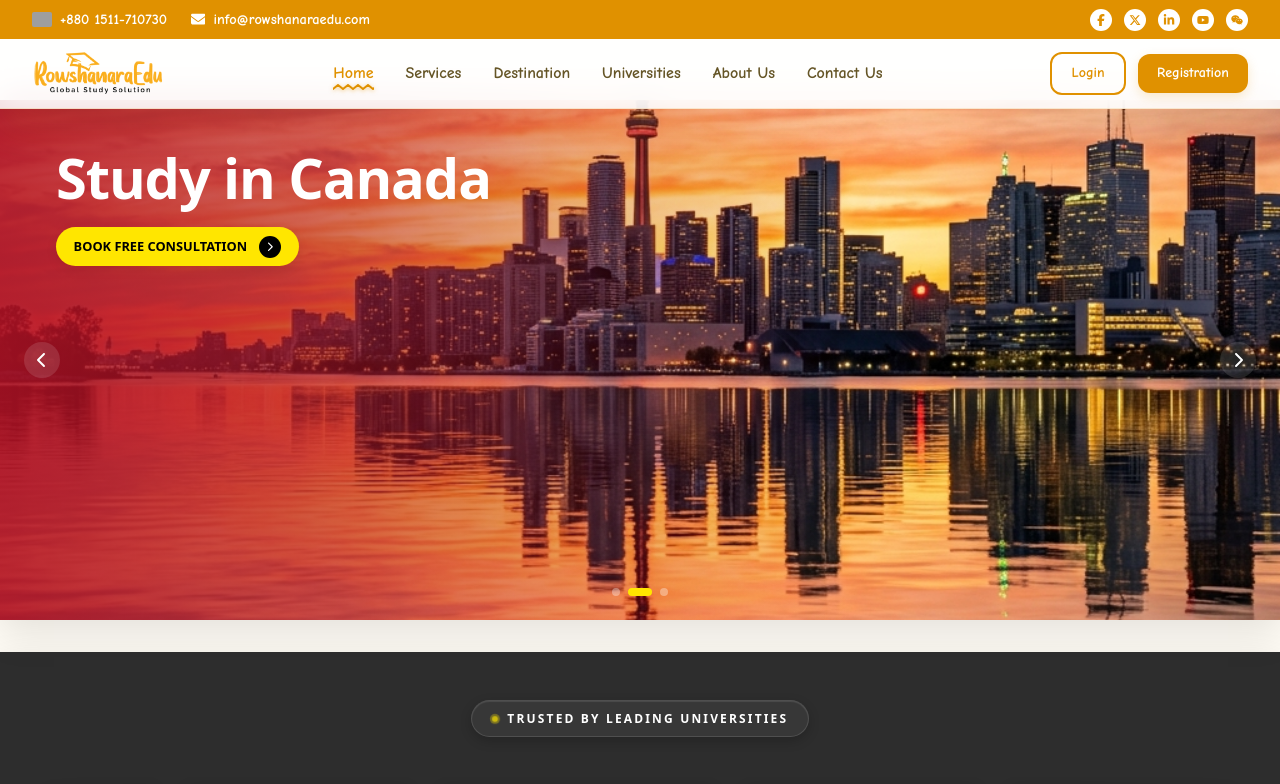
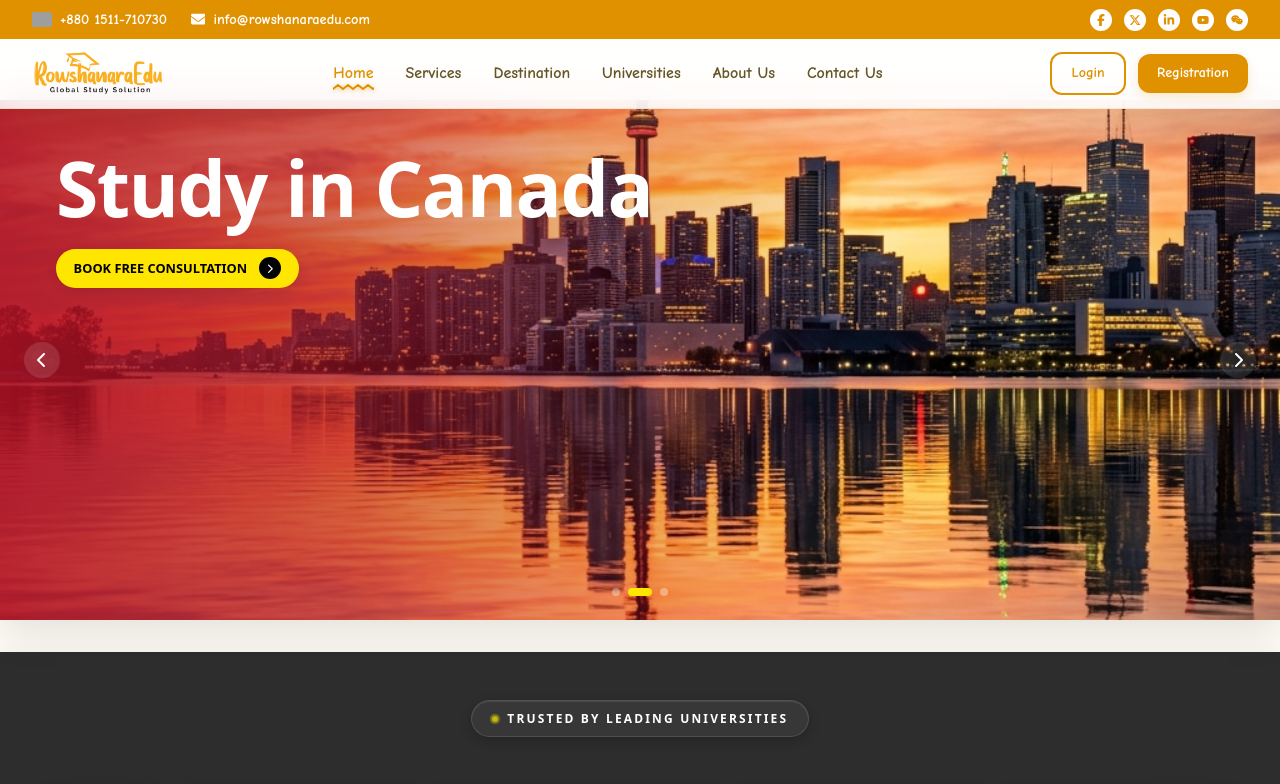
Before and after one commit to princeshiamofficial/Rowshanara-Edu, a Next.js app: page / in a window 1280 px wide. Shown: the top 784 px of the page. Built offline with nearby package versions, Linux system fonts and the light colour scheme; grey boxes are pictures that could not be loaded.

Commit message:
style: increase hero title font size

```diff
--- a/src/app/globals.css
+++ b/src/app/globals.css
@@ -578,7 +578,7 @@ button {
 
 .hero-title {
   color: #ffffff;
-  font-size: 3.5rem;
+  font-size: 4.8rem;
   font-weight: 800;
   line-height: 1.05;
   margin-bottom: 1.25rem;
```
